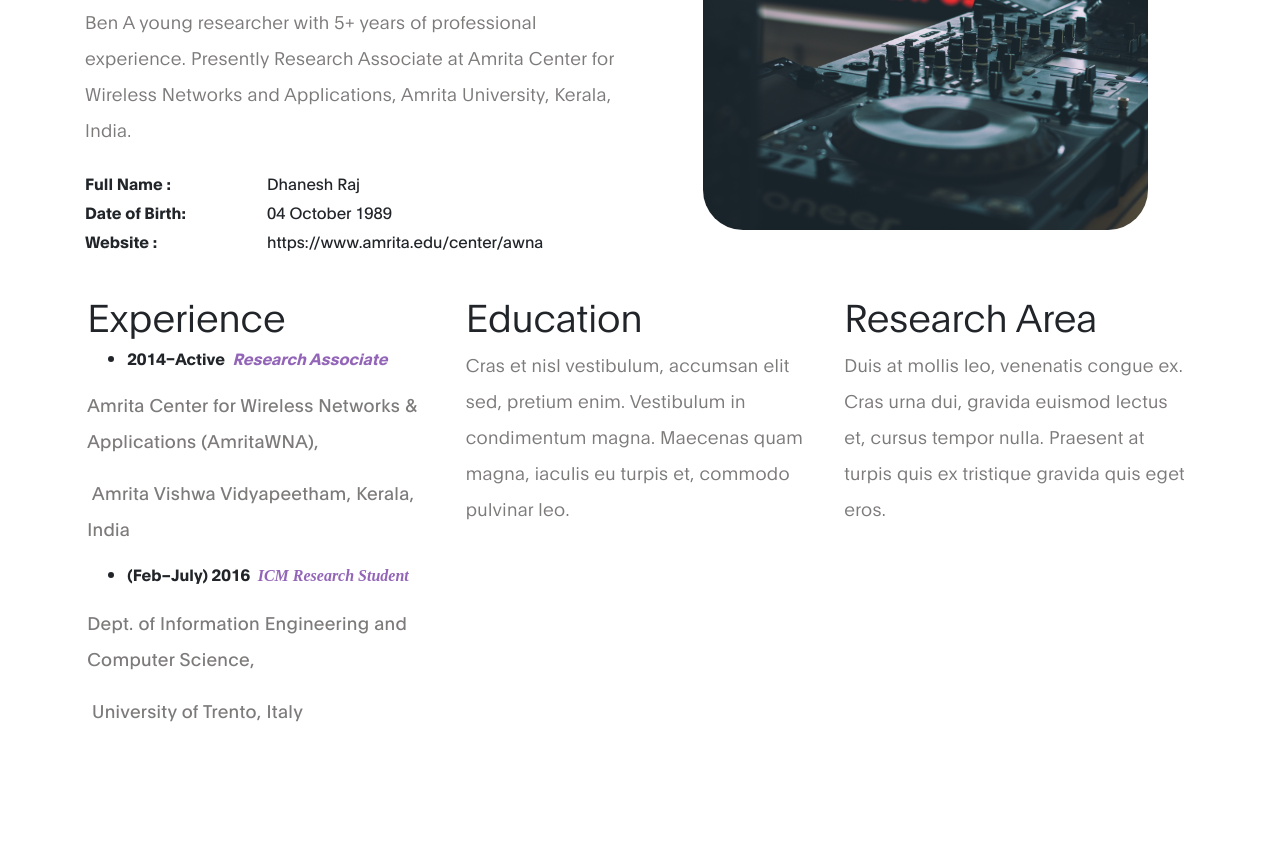
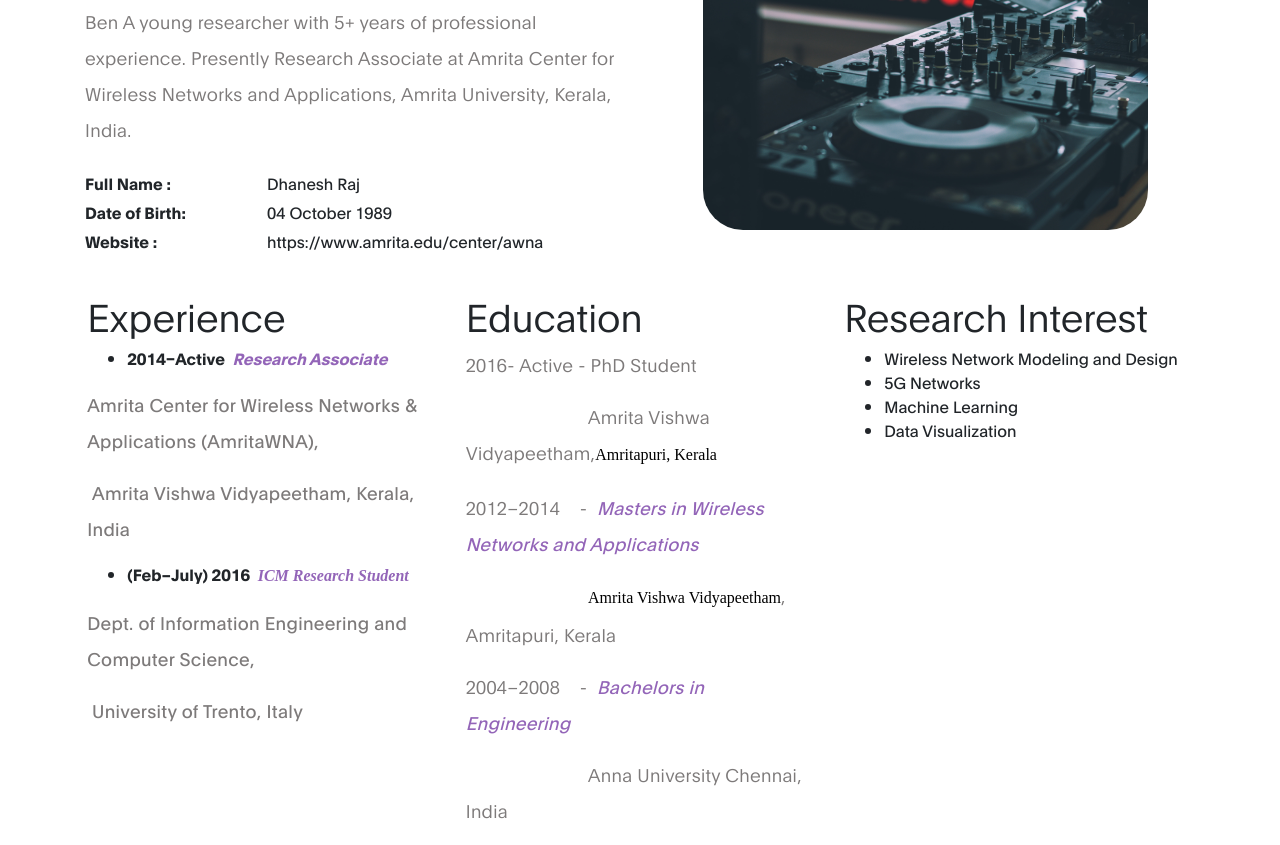
Before and after one commit to Dhanesh-raj/aboutme, a plain HTML site: page index.html in a window 1280 px wide. Shown: the part 751-1596 px from the top of the page. Drawn offline with Linux system fonts and the light colour scheme.

Commit message:
Update index.html

```diff
--- a/index.html
+++ b/index.html
@@ -136,11 +136,21 @@ Dhanesh Raj
                 </div>
                 <div class="col-lg-4 col-md-4 col-12">
                 <h3>Education</h3>
-                <p>Cras et nisl vestibulum, accumsan elit sed, pretium enim. Vestibulum in condimentum magna. Maecenas quam magna, iaculis eu turpis et, commodo pulvinar leo.</p>
+                <p>2016- Active - PhD Student</p>
+<p>&nbsp; &nbsp; &nbsp; &nbsp; &nbsp; &nbsp; &nbsp; &nbsp; &nbsp; &nbsp; &nbsp; &nbsp; &nbsp;Amrita Vishwa Vidyapeetham,<span style='color: rgb(0, 0, 0); font-family: "Times New Roman"; font-size: medium; font-style: normal; font-variant-ligatures: normal; font-variant-caps: normal; font-weight: 400; letter-spacing: normal; orphans: 2; text-align: start; text-indent: 0px; text-transform: none; white-space: normal; widows: 2; word-spacing: 0px; -webkit-text-stroke-width: 0px; text-decoration-style: initial; text-decoration-color: initial; display: inline !important; float: none;'>Amritapuri, Kerala</span>&nbsp;</p>
+<p>2012&ndash;2014 &nbsp; &nbsp;- &nbsp;<span style="color: rgb(147, 101, 184);"><em><strong>Masters in Wireless Networks and Applications</strong></em></span></p>
+<p>&nbsp; &nbsp; &nbsp; &nbsp; &nbsp; &nbsp; &nbsp; &nbsp; &nbsp; &nbsp; &nbsp; &nbsp; &nbsp;<span style='color: rgb(0, 0, 0); font-family: "Times New Roman"; font-size: medium; font-style: normal; font-variant-ligatures: normal; font-variant-caps: normal; font-weight: 400; letter-spacing: normal; orphans: 2; text-align: start; text-indent: 0px; text-transform: none; white-space: normal; widows: 2; word-spacing: 0px; -webkit-text-stroke-width: 0px; text-decoration-style: initial; text-decoration-color: initial; display: inline !important; float: none;'>Amrita Vishwa Vidyapeetham</span>, Amritapuri, Kerala&nbsp;</p>
+<p>2004&ndash;2008 &nbsp; &nbsp;- &nbsp;<span style="color: rgb(147, 101, 184);"><strong><em>Bachelors in Engineering</em></strong>&nbsp;</span></p>
+<p>&nbsp; &nbsp; &nbsp; &nbsp; &nbsp; &nbsp; &nbsp; &nbsp; &nbsp; &nbsp; &nbsp; &nbsp; &nbsp;Anna University Chennai, India</p>
                 </div>
                 <div class="col-lg-4 col-md-4 col-12">
-                <h3>Research Area</h3>
-                <p>Duis at mollis leo, venenatis congue ex. Cras urna dui, gravida euismod lectus et, cursus tempor nulla. Praesent at turpis quis ex tristique gravida quis eget eros.</p>
+                <h3>Research Interest</h3>
+                <ul>
+                    <li>Wireless Network Modeling and Design</li>
+                    <li>5G Networks</li>
+                    <li>Machine Learning</li>
+                    <li>Data Visualization </li>
+                    </ul>
                 </div>
             </div>
         </div>
```
